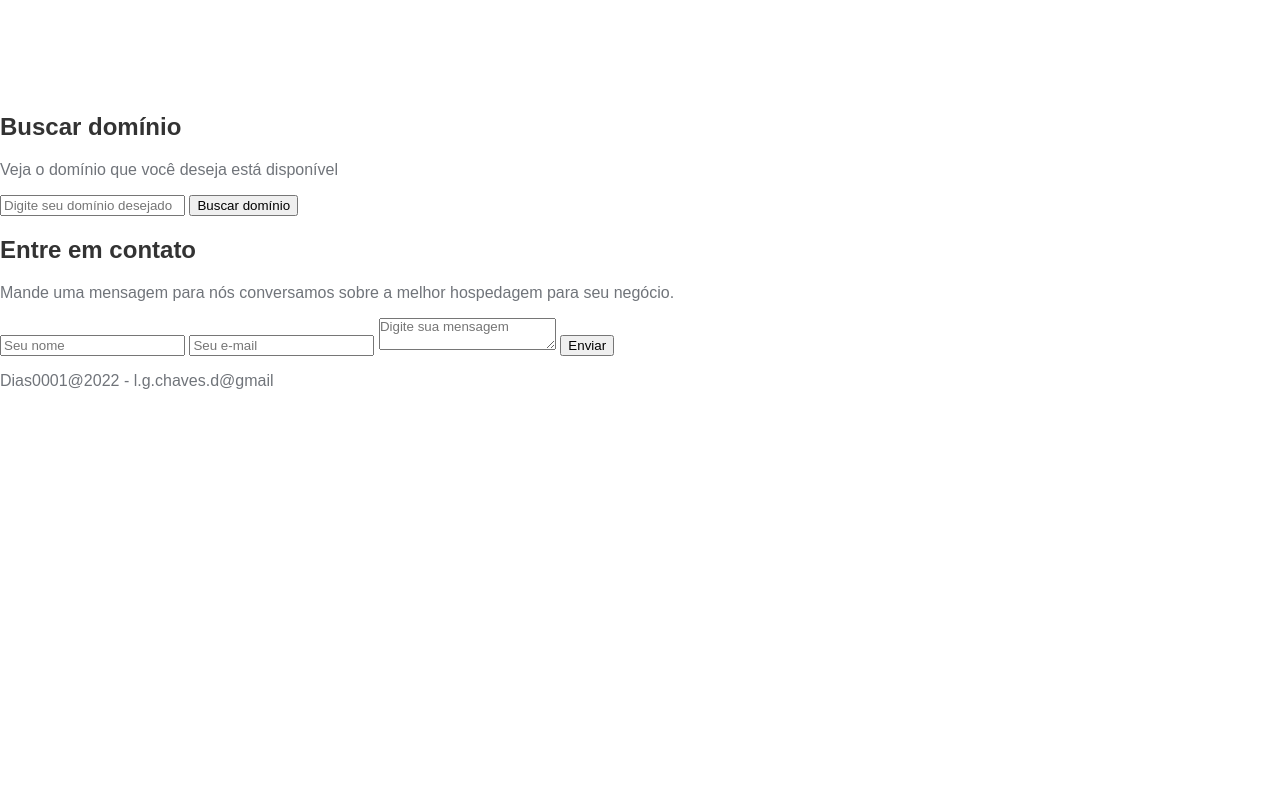
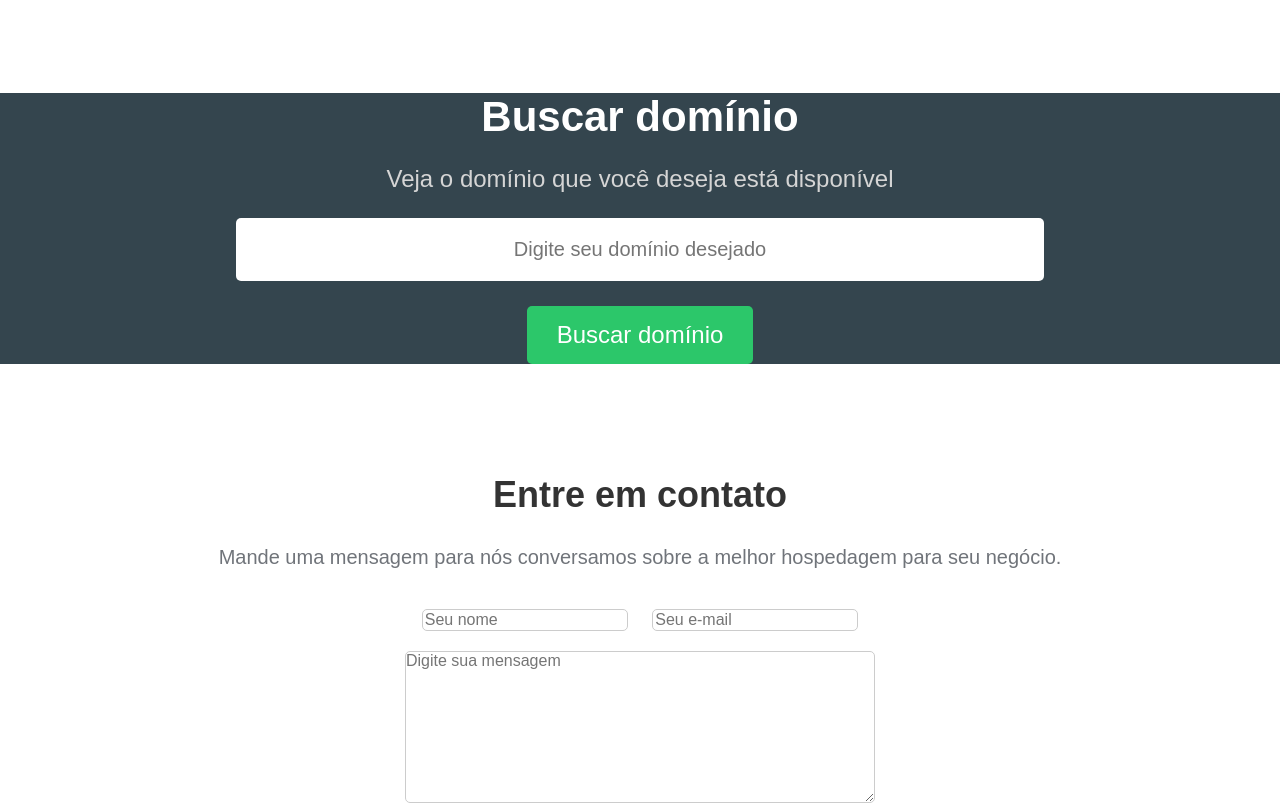
Before and after one commit to dias0001/HDC_HOST-treinamento, a plain HTML site: page index.html in a window 1280 px wide. Shown: the part 1723-2529 px from the top of the page. Before the commit the page ends 2129 px from the top, so only its background shows below. Drawn offline with Linux system fonts and the light colour scheme.

Commit message:
update
Estilizar formulário de contato, e footer

```diff
--- a/css/style.css
+++ b/css/style.css
@@ -28,6 +28,7 @@ p {
 .logo {
     width: 50px;
     margin-top: 15px;
+    margin-bottom: 50px;
 }
 
 
@@ -226,4 +227,101 @@ p {
      background-color: #f45c57;
  }
 
- /*  */
+ /* buscar domínio */
+
+.searchdomain-container {
+     background-color: #34454E;
+     text-align: center;
+     padding-bottom: 5em 0;
+ }
+
+.searchdomain-container h2 {
+    color: #FFF;
+    font-size: 42px;
+    margin-top: 0;
+    margin-bottom: 15px;
+ }
+
+.searchdomain-container p {
+     color: #D5D5D5;
+     font-size: 24px;
+     margin-bottom: 25px;
+ }
+
+.searchdomain-container input {
+     display: block;
+     position: relative;
+     margin-left: auto;
+     margin-right: auto;
+     border: none;
+     border-radius: 5px;
+}
+
+.searchdomain-container input[type=text] {
+    margin-bottom: 25px;
+    width: 60%;
+    padding: 20px;
+    font-size: 20px;
+    text-align: center;
+}
+
+.searchdomain-container input[type=submit] {
+    background-color: #2CC76A ;
+    padding: 15px 30px;
+    color: #FFF;
+    font-size: 24px;
+}
+
+/* contato */
+
+.contact-container {
+    text-align: center;
+    padding-top: 5em;
+    padding-bottom: 2em;
+}
+
+.contact-container h2 {
+    font-size: 36px;
+}
+
+.contact-container p {
+    font-size: 20px;
+    margin-bottom: 40px;
+}
+
+.contact-container input, .contact-container textarea {
+    width: 200px;
+    padding-bottom: 10px 20px;
+    font-size: 16px;
+    border-radius: 5px;
+    border: 1px solid #CCC;
+    margin-right: 10px;
+    margin-left: 10px;
+    margin-bottom: 20px;
+}
+
+.contact-container textarea {
+    display: block;
+    position: relative;
+    margin-left: auto;
+    margin-right: auto;
+    width: 468px;
+    height: 150px;
+}
+
+.contact-container input[type=submit] {
+    display: block;
+    position: relative;
+    margin-left: auto;
+    margin-right: auto;
+    background-color: #2CC76A;
+    color: #FFF;
+}
+
+/* footer */
+
+footer {
+    text-align: center;
+    font-weight: bold;
+    margin-bottom: 50px;
+}
```
Also changed, not shown: index.html (+2 -2 lines). Lines whose indentation alone changed are shown as unchanged.
